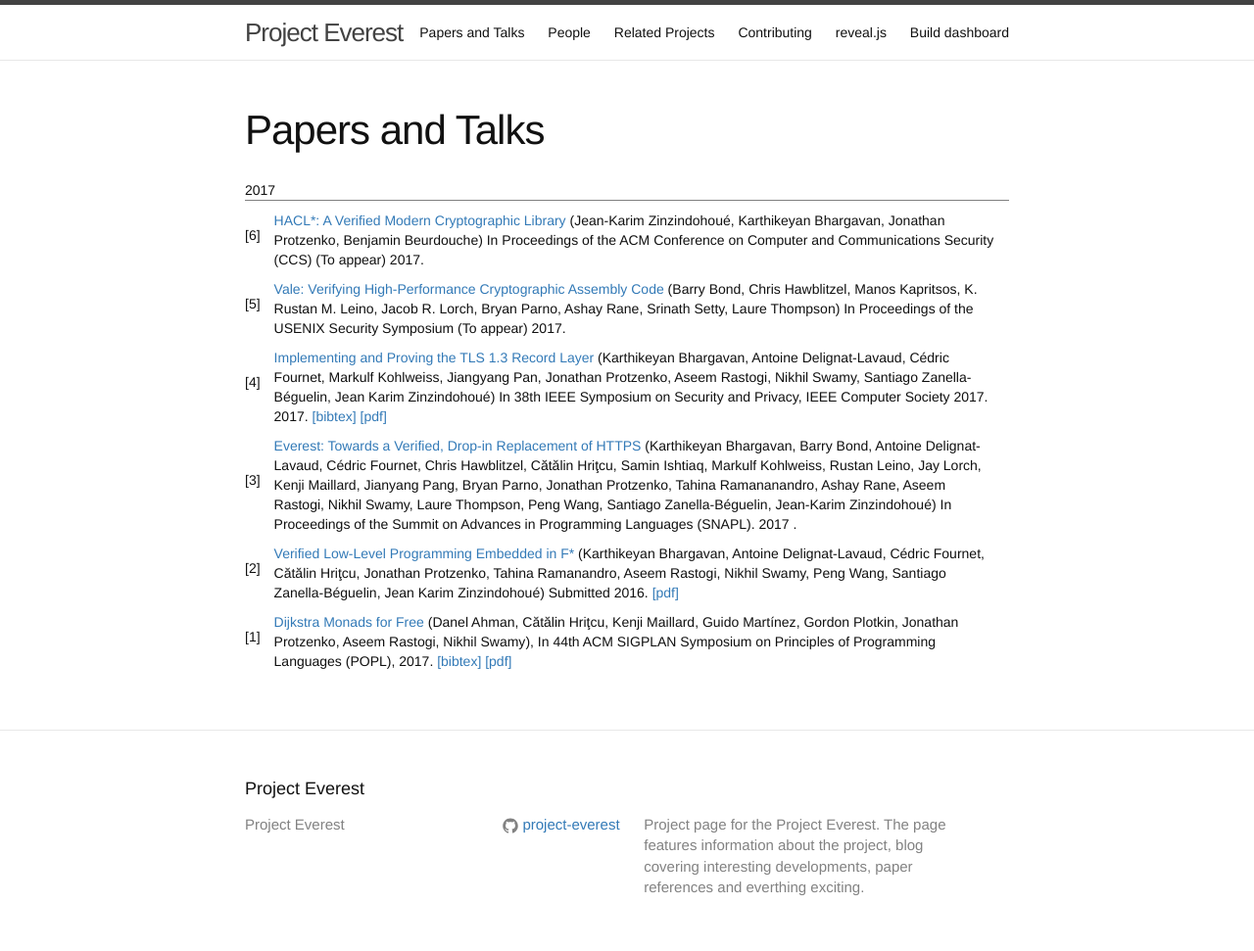
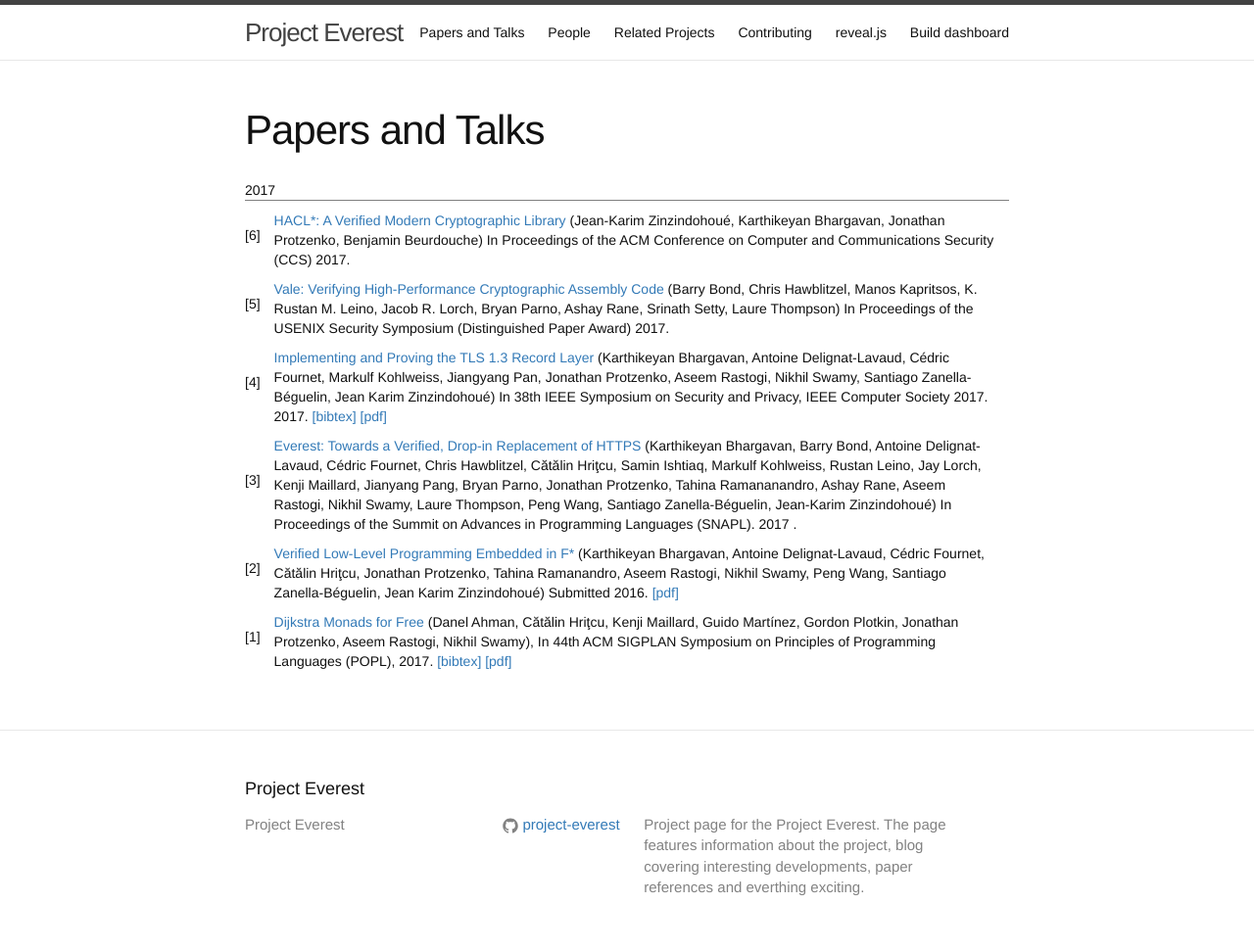
Before and after one commit to project-everest/project-everest.github.io, a Jekyll site: the page built from papers.md, in a window 1280 px wide. Shown: the whole page at 98% size. Built offline with Jekyll 4.4.1, drawn with Linux system fonts in a browser that asks for light colours.

Commit message:
Remove the "to appear" from Vale and HACL

```diff
--- a/papers.md
+++ b/papers.md
@@ -18,7 +18,7 @@
 <span itemprop="author" itemtype="http://schema.org/Person">Jonathan Protzenko</span>,
 <span itemprop="author" itemtype="http://schema.org/Person">Benjamin Beurdouche</span></span>)
       <span class="bibbooktitle">
-        <span itemprop="isPartOf">In Proceedings of the ACM Conference on Computer and Communications Security (CCS) (To appear)</span>
+        <span itemprop="isPartOf">In Proceedings of the ACM Conference on Computer and Communications Security (CCS)</span>
       </span>
       <span itemprop="datePublished">2017</span>.
     </span>
@@ -39,7 +39,7 @@
 <span itemprop="author" itemtype="http://schema.org/Person">Srinath Setty</span>,
 <span itemprop="author" itemtype="http://schema.org/Person">Laure Thompson</span></span>)
       <span class="bibbooktitle">
-        <span itemprop="isPartOf">In Proceedings of the USENIX Security Symposium (To appear)</span>
+        <span itemprop="isPartOf">In Proceedings of the USENIX Security Symposium (Distinguished Paper Award)</span>
       </span>
       <span itemprop="datePublished">2017</span>.
     </span>
```
